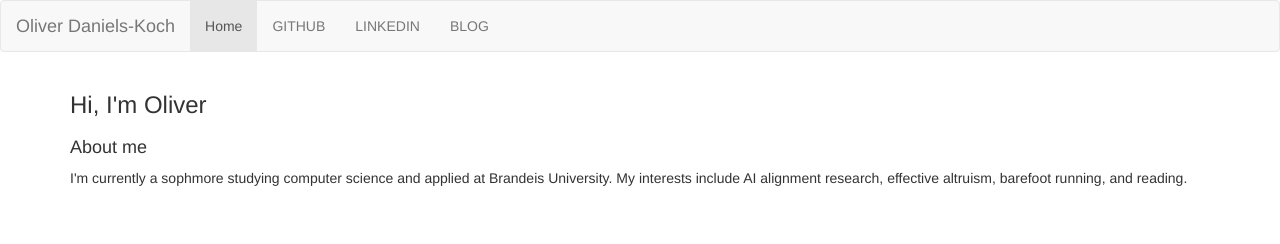
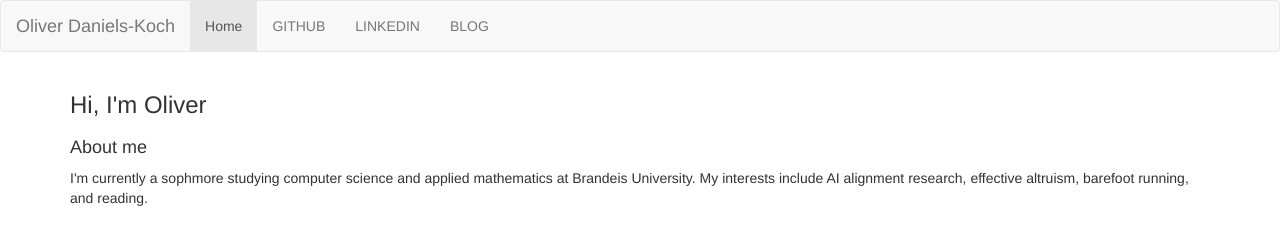
Before and after one commit to oliveradk/OliverDanielsKoch, a plain HTML site: page index.html in a window 1280 px wide. Drawn offline with nearby package versions, Linux system fonts and the light colour scheme.

Commit message:
fix typo

```diff
--- a/index.html
+++ b/index.html
@@ -30,7 +30,7 @@
 <div class = "container">
   <h4> About me</h4>
     <p>
-      I'm currently a sophmore studying computer science and applied at
+      I'm currently a sophmore studying computer science and applied mathematics at
       Brandeis University. My interests include AI alignment research, effective
       altruism, barefoot running, and reading.
     </p>
```
